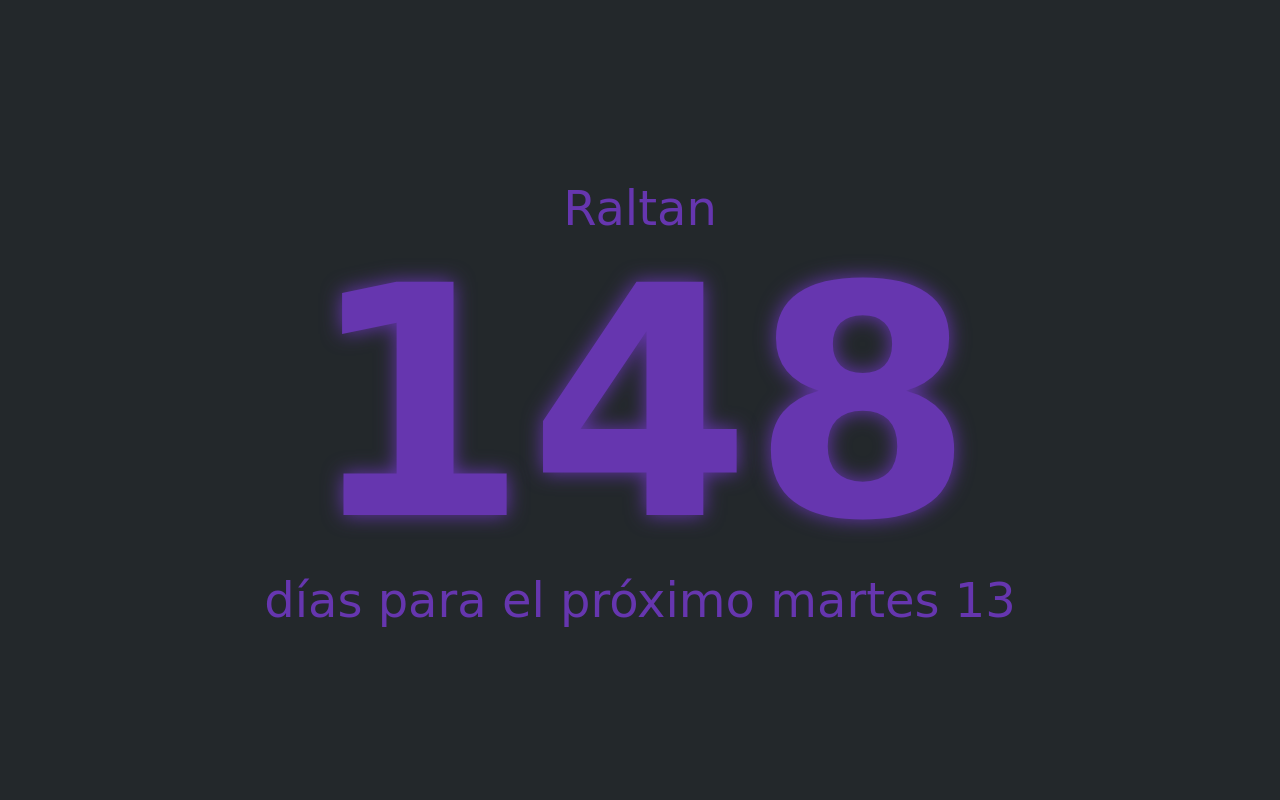
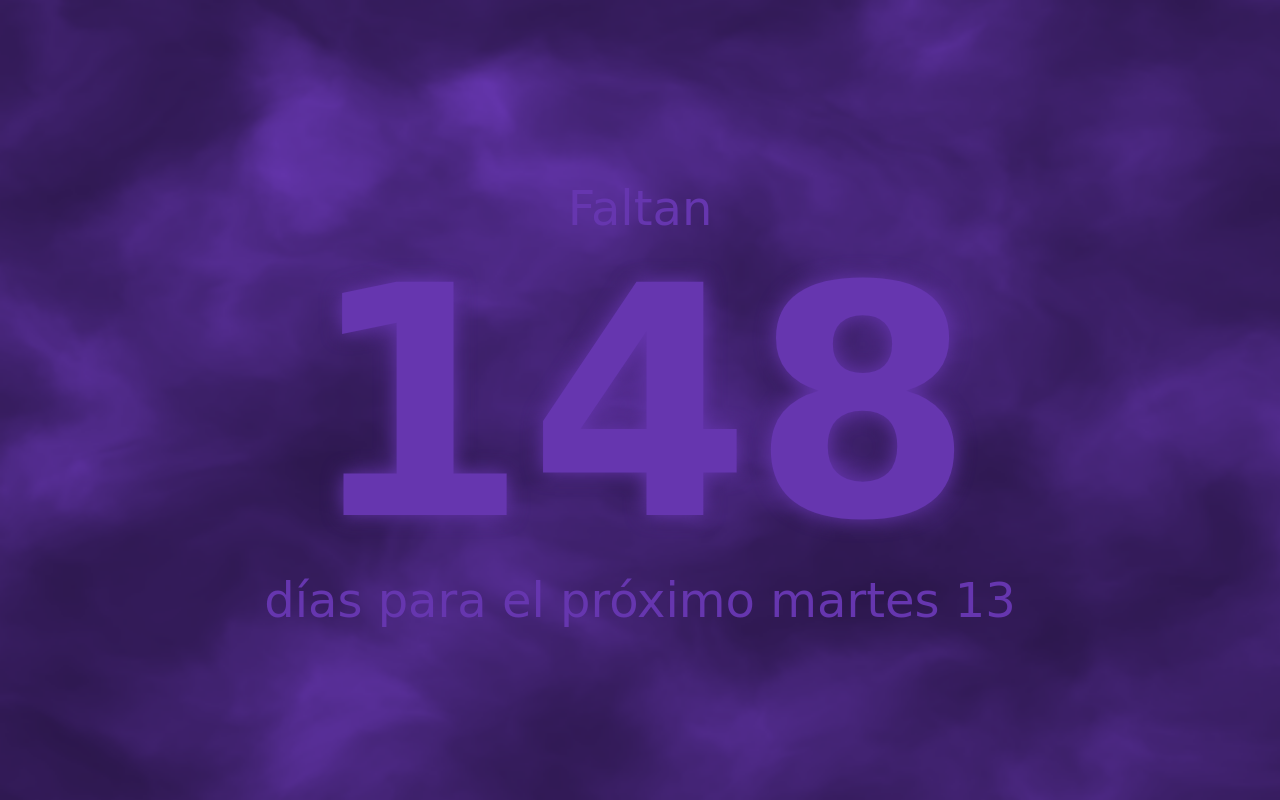
Before and after one commit to SeniorBrinco/13, a plain HTML site: page index.html in a window 1280 px wide. Drawn offline with nearby package versions, Linux system fonts and the light colour scheme; animation ran at ten frames a second; a web font is replaced by a local one.

Commit message:
colores y humo -index.html

```diff
--- a/index.html
+++ b/index.html
@@ -10,7 +10,7 @@
   <link href="https://fonts.googleapis.com/css2?family=New+Rocker&display=swap" rel="stylesheet">
   <style>
     body {
-        background-color: #23282b;
+        background-color: #140a23;
         color: #6636af;
         font-family: 'New Rocker', cursive;
         display: flex;
@@ -54,27 +54,9 @@
   </style>
 </head>
 <body>
-<script src="three.r134.min.js"></script>
-<script src="vanta.fog.min.js"></script>
-<script>
-VANTA.FOG({
-  el: "#your-element-selector",
-  mouseControls: true,
-  touchControls: true,
-  gyroControls: false,
-  minHeight: 200.00,
-  minWidth: 200.00,
-  highlightColor: 0x0,
-  midtoneColor: 0x404040,
-  lowlightColor: 0x3b3b3b,
-  baseColor: 0x0,
-  blurFactor: 0.55,
-  speed: 0.50,
-  zoom: 1.30
-})
-</script>
+
   <div class="contenedor">
-    <div id="quedan">Raltan</div>
+      <div id="quedan">Faltan</div>
       <div id="numero"></div>
       <div id="texto"></div>
   </div>
@@ -133,5 +115,26 @@ document.body.addEventListener("click", () => {
     });
   </script>
 
+  <!-- Librerías y Vanta.js al final -->
+  <script src="https://cdnjs.cloudflare.com/ajax/libs/three.js/r134/three.min.js"></script>
+  <script src="https://cdn.jsdelivr.net/npm/vanta/dist/vanta.fog.min.js"></script>
+  <script>
+    VANTA.FOG({
+      el: "body",
+  mouseControls: true,
+  touchControls: true,
+  gyroControls: false,
+  minHeight: 200.00,
+  minWidth: 200.00,
+  highlightColor: 0x5b309d,
+  midtoneColor: 0x512b8c,
+  lowlightColor: 0x3d2069,
+  baseColor: 0x281546,
+  blurFactor: 0.55,
+  speed: 2.10,
+  zoom: 1.80
+    })
+  </script>
+
 </body>
 </html>
```
Lines whose indentation alone changed are shown as unchanged.
